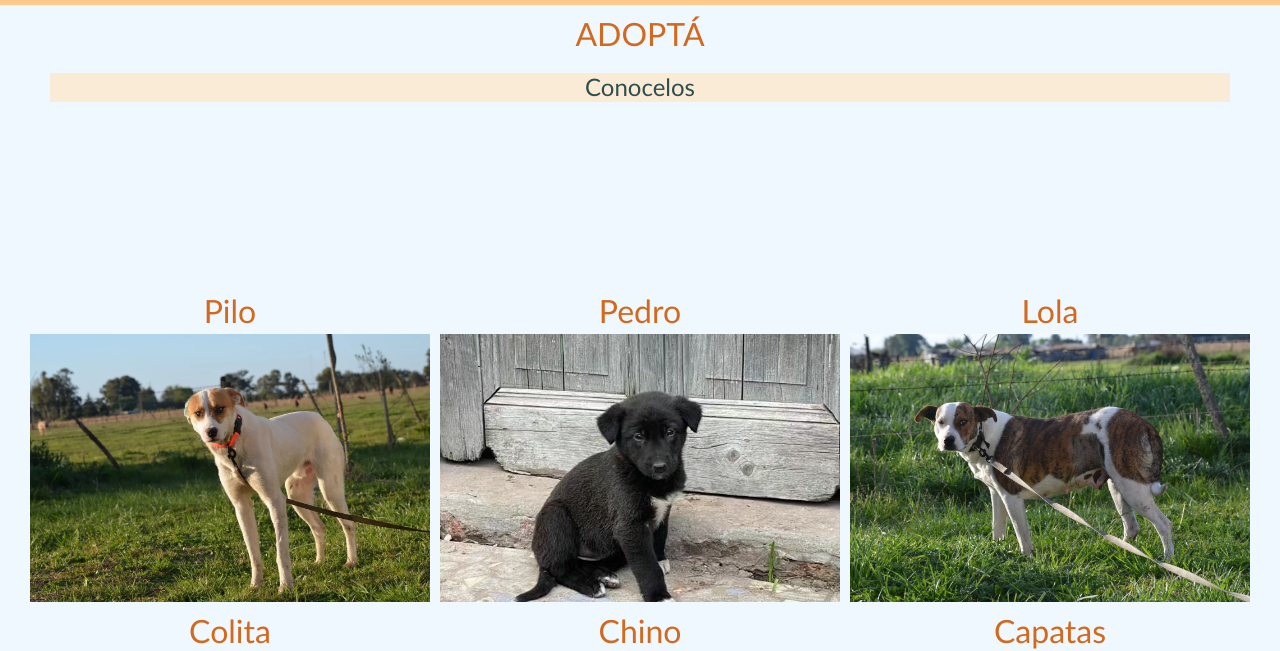
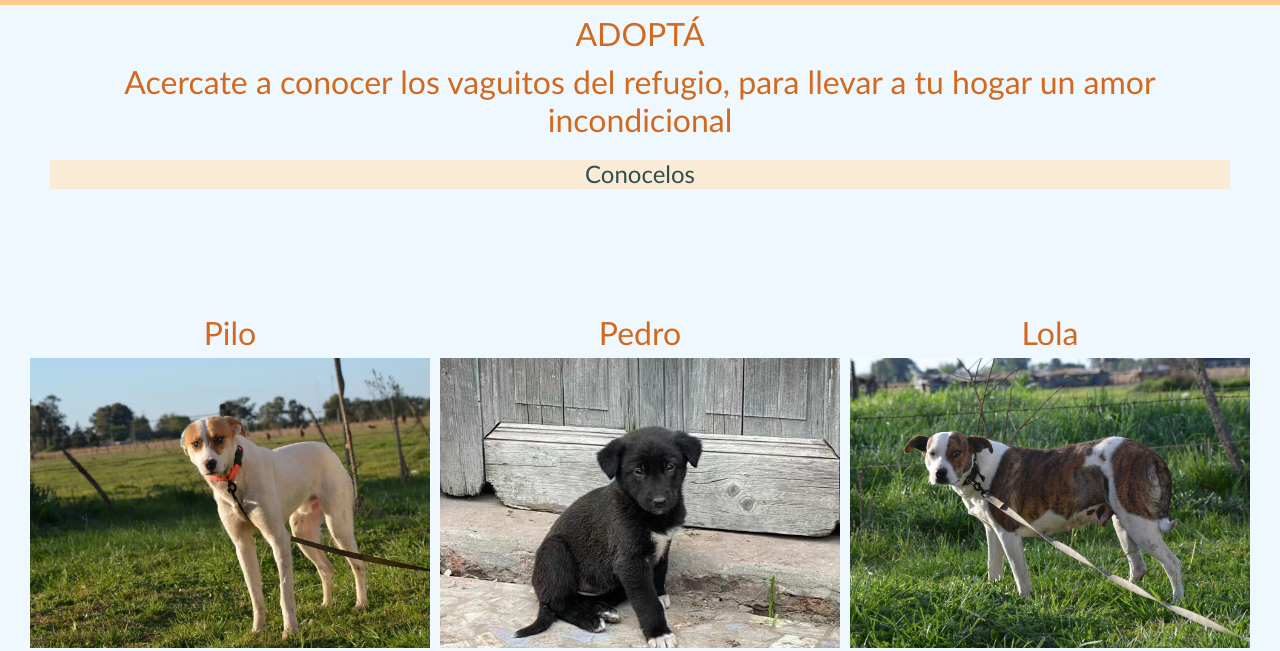
Before and after one commit to guillogorocito/git-hoy-29-7, a plain HTML site: page adopta.html in a window 1280 px wide. Shown: the part 109-760 px from the top of the page. Drawn offline with nearby package versions, Linux system fonts and the light colour scheme.

Commit message:
nuevo h3 en div img-1

```diff
--- a/adopta.html
+++ b/adopta.html
@@ -53,6 +53,7 @@
     <div class="contenedor2">
         <div class="img1">
             <h1>Adoptá</h1>
+            <h3>Acercate a conocer los vaguitos del refugio, para llevar a tu hogar un amor incondicional</h3>
             <h2>Conocelos</h2>
         </div>
         <div class="img4">
```
